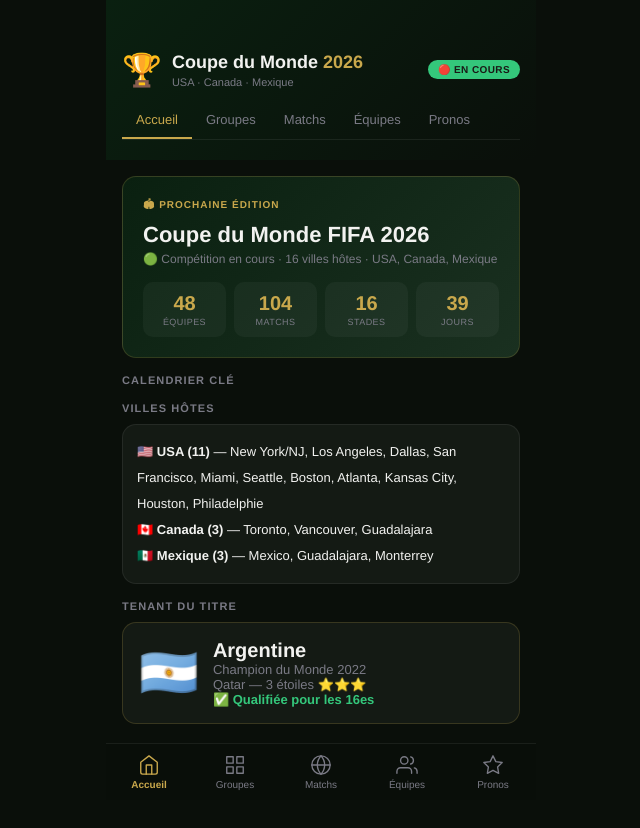
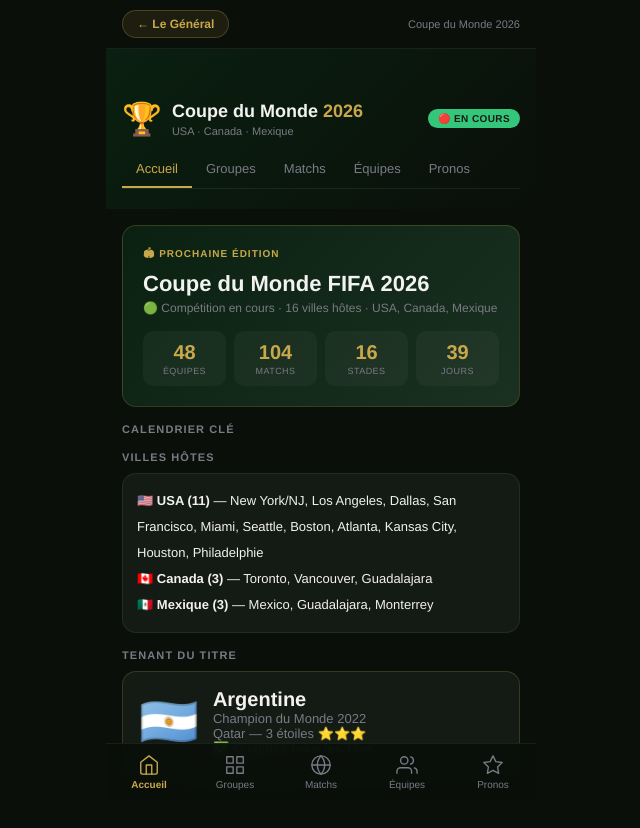
Before and after one commit to valNg1/Le-QG, a plain HTML site: page cdm2026.html in a window 1280 px wide. Shown: the whole page, without its empty margins (319-959 px from the left). Drawn offline with Linux system fonts and the light colour scheme.

Commit message:
← Bouton retour vers Le Général

```diff
--- a/cdm2026.html
+++ b/cdm2026.html
@@ -81,10 +81,22 @@
 .skel{background:var(--surface2);border-radius:6px;animation:shim 1.5s infinite}
 @keyframes shim{0%,100%{opacity:.4}50%{opacity:.8}}
 .loading{text-align:center;padding:24px;color:var(--muted);font-size:13px}
+
+.back-to-qg {
+  display: flex; align-items: center; gap: 6px;
+  background: rgba(201,168,76,0.1); border: 1px solid rgba(201,168,76,0.25);
+  color: #C9A84C; border-radius: 20px; padding: 6px 14px;
+  font-family: var(--font); font-size: 12px; font-weight: 700;
+  text-decoration: none; cursor: pointer;
+}
 </style>
 </head>
 <body>
 
+<div style="background:#0A0F0A;padding:10px 16px;display:flex;align-items:center;justify-content:space-between;border-bottom:1px solid rgba(255,255,255,0.07);">
+  <a href="https://legeneral.org" class="back-to-qg">← Le Général</a>
+  <div style="font-size:11px;color:#7A7A85;">Coupe du Monde 2026</div>
+</div>
 <header class="header">
   <div class="header-inner">
     <div class="title-block">
```
